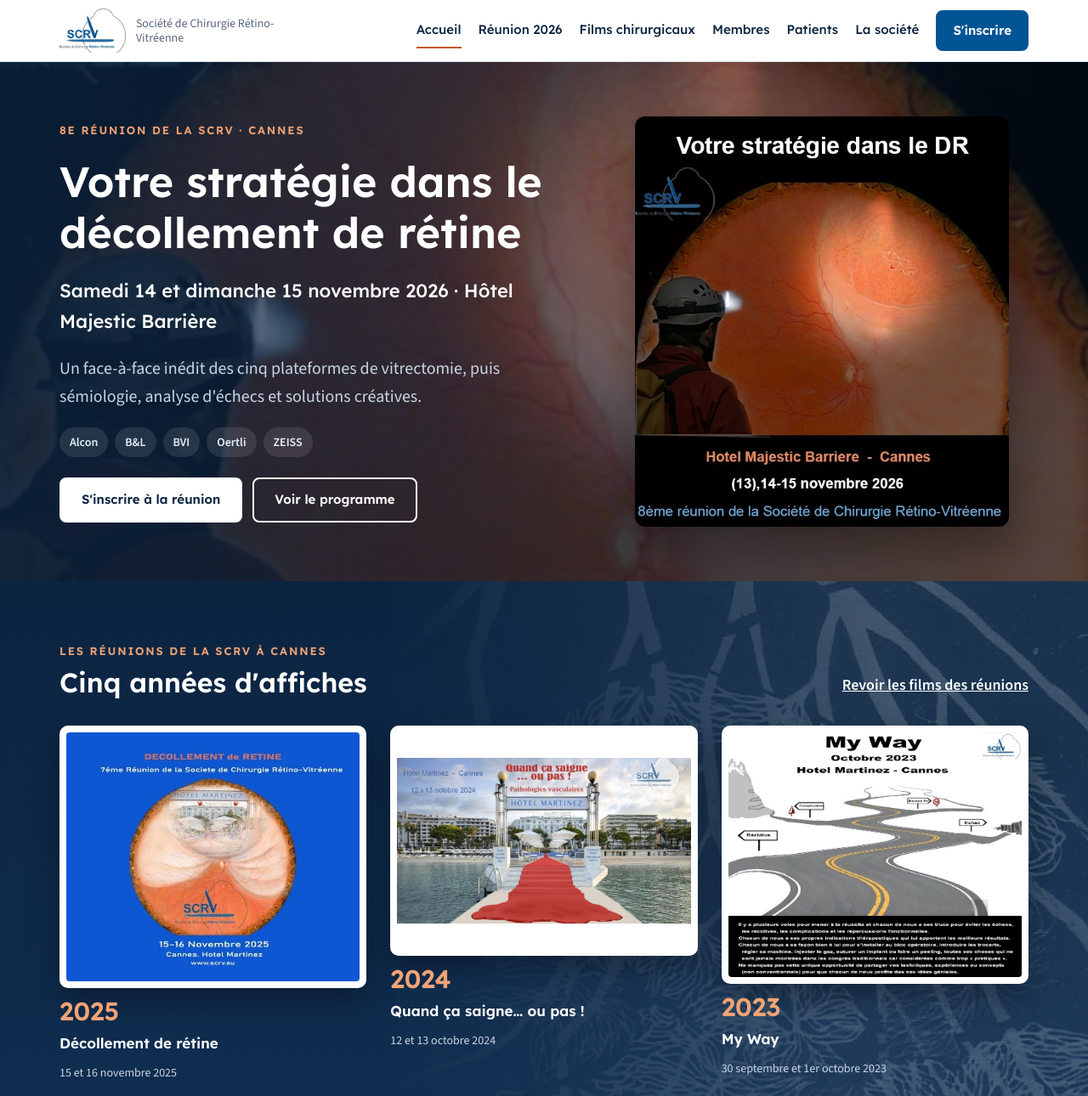
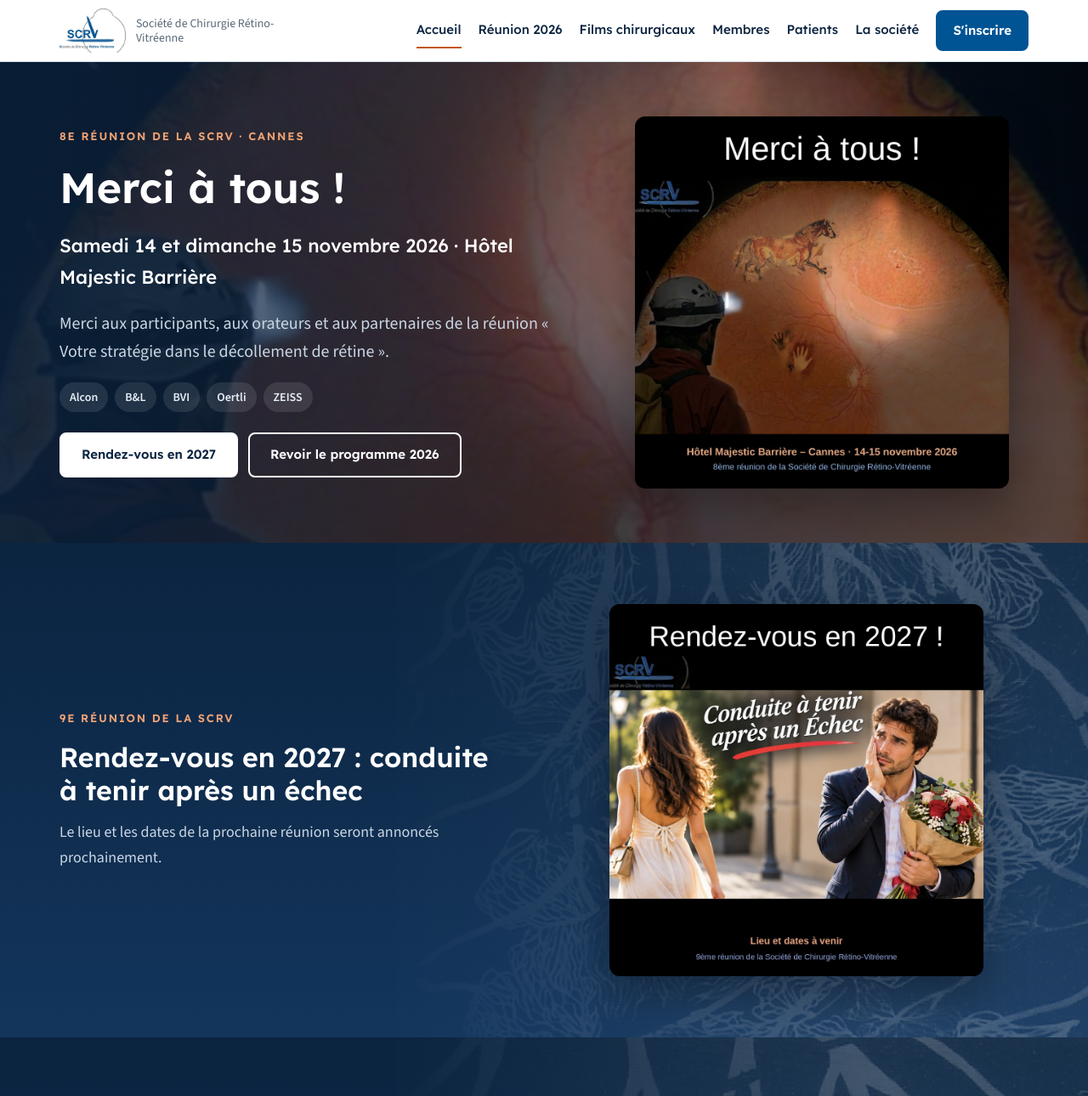
Before and after one commit to sosretine/scrv, a plain HTML site: page index.html in a window 1280 px wide. Shown: the top 1290 px of the page at 85% size. Drawn offline with nearby package versions, Linux system fonts and the light colour scheme.

Commit message:
Page d'accueil : affiche Merci 2026 et annonce de la réunion 2027
Co-Authored-By: Claude Opus 5.5 <noreply@anthropic.com>
Claude-Session: https://claude.ai/code/session_012mrRJamZ5jQLFGVyLqCyeo

```diff
--- a/index.html
+++ b/index.html
@@ -37,14 +37,23 @@
 <div class="hero"><div class="wrap">
 <div class="stack" style="gap:20px">
 <p class="eyebrow" style="color:#F2A375">8e réunion de la SCRV · Cannes</p>
-<h1>Votre stratégie dans le décollement de rétine</h1>
+<h1>Merci à tous !</h1>
 <p class="date">Samedi 14 et dimanche 15 novembre 2026 · Hôtel Majestic Barrière</p>
-<p class="lead">Un face-à-face inédit des cinq plateformes de vitrectomie, puis sémiologie, analyse d'échecs et solutions créatives.</p>
+<p class="lead">Merci aux participants, aux orateurs et aux partenaires de la réunion « Votre stratégie dans le décollement de rétine ».</p>
 <div class="chips"><span>Alcon</span><span>B&amp;L</span><span>BVI</span><span>Oertli</span><span>ZEISS</span></div>
-<div style="display:flex;flex-wrap:wrap;gap:12px;margin-top:4px"><a class="btn light" href="modalites.html">S'inscrire à la réunion</a><a class="btn outline-light" href="reunion-2026.html">Voir le programme</a></div>
+<div style="display:flex;flex-wrap:wrap;gap:12px;margin-top:4px"><a class="btn light" href="#reunion-2027">Rendez-vous en 2027</a><a class="btn outline-light" href="reunion-2026.html">Revoir le programme 2026</a></div>
 </div>
-<div class="poster"><img src="images/affiche-2026.jpg?v=20261030b" alt="Affiche de la réunion SCRV 2026 : votre stratégie dans le DR, Hôtel Majestic Barrière, Cannes, 14 et 15 novembre 2026" width="660" height="725"></div>
+<div class="poster"><img src="images/merci-2026.jpg?v=20261121" alt="Merci à tous ! Réunion SCRV 2026, Hôtel Majestic Barrière, Cannes, 14 et 15 novembre 2026" width="1050" height="1045"></div>
 </div></div>
+
+<section id="reunion-2027" class="affiches e-sakura-nuit" aria-labelledby="rdv2027"><div class="wrap grid g2" style="gap:48px;align-items:center">
+<div class="stack" style="gap:16px">
+<p class="eyebrow">9e réunion de la SCRV</p>
+<h2 id="rdv2027" style="color:#fff">Rendez-vous en 2027 : conduite à tenir après un échec</h2>
+<p style="color:#C9D6E4;font-size:18px">Le lieu et les dates de la prochaine réunion seront annoncés prochainement.</p>
+</div>
+<div style="max-width:440px;justify-self:center;border-radius:12px;overflow:hidden;box-shadow:0 20px 50px rgba(0,0,0,.35)"><img src="images/affiche-2027.jpg?v=20261121" alt="Affiche de la réunion SCRV 2027 : conduite à tenir après un échec, lieu et dates à venir" width="1050" height="1045" loading="lazy" style="display:block;width:100%;height:auto"></div>
+</div></section>
 
 <section class="affiches e-sakura-nuit" aria-labelledby="images"><div class="wrap stack" style="gap:32px">
 <div style="display:flex;flex-wrap:wrap;gap:12px 32px;align-items:flex-end;justify-content:space-between">
```
Also changed, not shown: images/affiche-2027.jpg (added), images/merci-2026.jpg (added).
